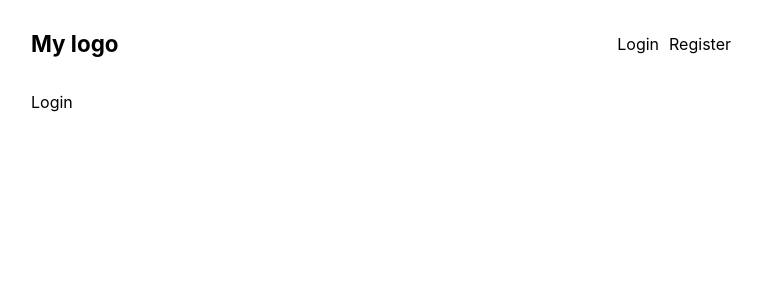
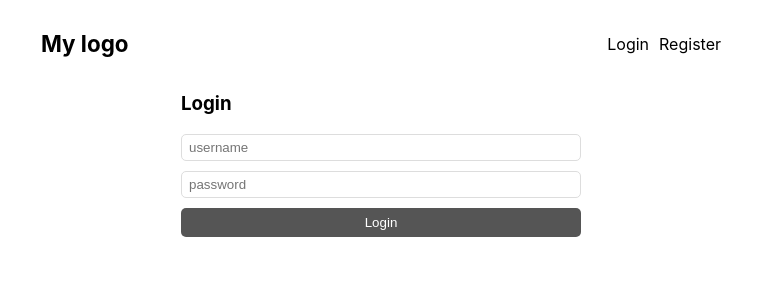
Before and after one commit to Tufahel/mern-blog-app, a React (Create React App) app in the folder client/: page /login in a window 1280 px wide. Shown: the top 300 px of the page, without its empty margins (259-1021 px from the left). Built offline with nearby package versions, Linux system fonts and the light colour scheme.

Commit message:
Create login and register page layout

```diff
--- a/client/src/App.css
+++ b/client/src/App.css
@@ -1,5 +1,5 @@
-.App {
-  text-align: center;
+* {
+  box-sizing: border-box;
 }
 
 img {
@@ -64,3 +64,28 @@
   margin: 10px 0;
   line-height: 1.4rem;
 }
+
+.login, .register {
+  max-width: 400px;
+  margin: 0 auto;
+}
+
+input {
+  display: block;
+  margin-bottom: 10px;
+  width: 100%;
+  padding: 5px 7px;
+  border: 1px solid #ddd;
+  border-radius: 5px;
+  background-color: #fff;
+}
+
+button {
+  width: 100%;
+  display: block;
+  background-color: #555;
+  color: white;
+  border: 0;
+  border-radius: 5px;
+  padding: 7px 0;
+}
--- a/client/src/App.js
+++ b/client/src/App.js
@@ -2,13 +2,16 @@
 import './App.css';
 import Layout from './components/Layout';
 import IndexPage from './components/IndexPage';
+import LoginPage from './components/LoginPage';
+import RegisterPage from './components/RegisterPage';
 
 function App() {
   return (
     <Routes>
       <Route path='/' element={<Layout />}>
         <Route index element={<IndexPage />} />
-        <Route path='/login' element={<div>Login</div>} />
+        <Route path='/login' element={<LoginPage />} />
+        <Route path='/register' element={<RegisterPage />} />
       </Route>
     </Routes>
   );
--- a/client/src/components/Header.js
+++ b/client/src/components/Header.js
@@ -8,7 +8,7 @@
       </Link>
       <nav>
         <Link to="/login">Login</Link>
-        <Link href="">Register</Link>
+        <Link to="/register">Register</Link>
       </nav>
     </header>
   );
--- /dev/null
+++ b/client/src/components/LoginPage.js
@@ -0,0 +1,12 @@
+function LoginPage(){
+    return (
+        <form className="login">
+            <h3>Login</h3>
+            <input type="text" placeholder="username" />
+            <input type="password" placeholder="password" />
+            <button>Login</button>
+        </form>
+    );
+}
+
+export default LoginPage;
--- /dev/null
+++ b/client/src/components/RegisterPage.js
@@ -0,0 +1,12 @@
+function RegisterPage(){
+    return (
+        <form className="register">
+            <h3>Register</h3>
+            <input type="text" placeholder="username" />
+            <input type="password" placeholder="password" />
+            <button>Register</button>
+        </form>
+    );
+}
+
+export default RegisterPage;
```
